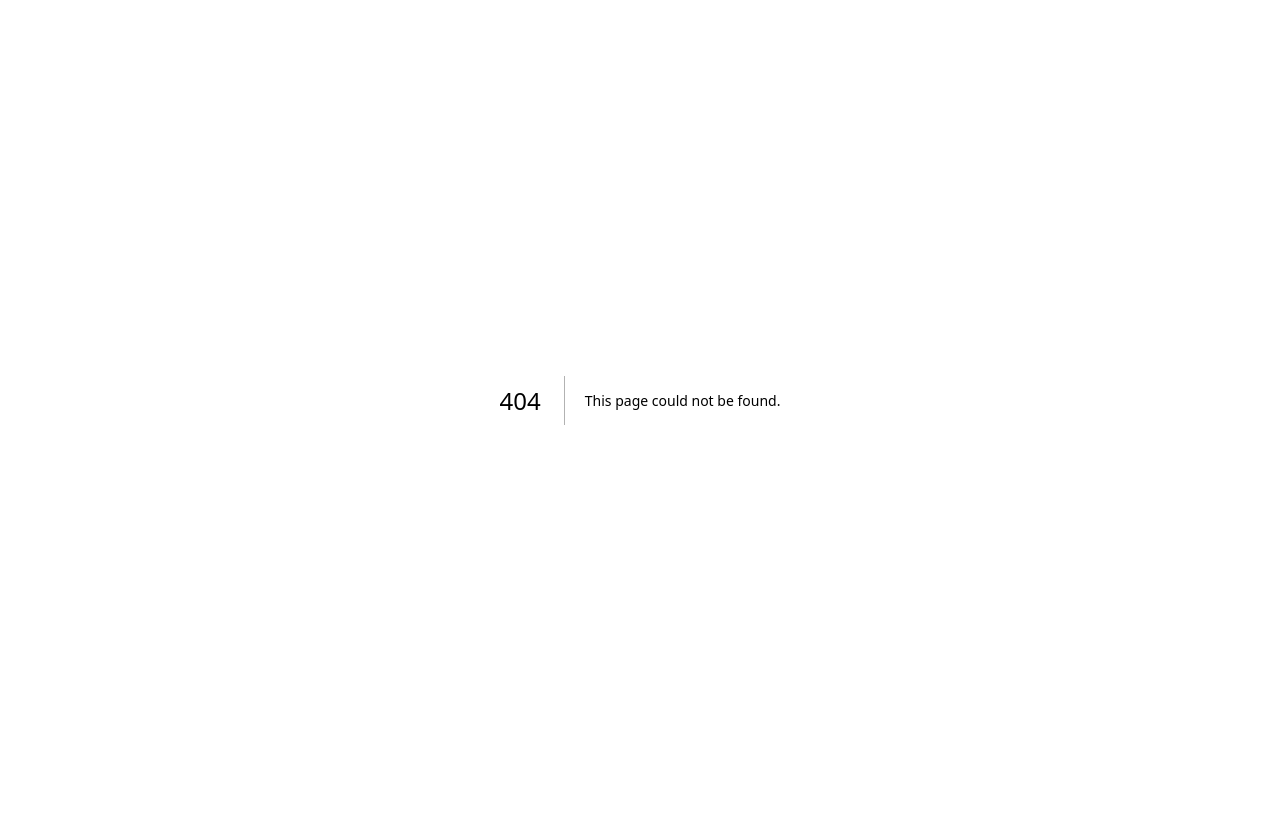
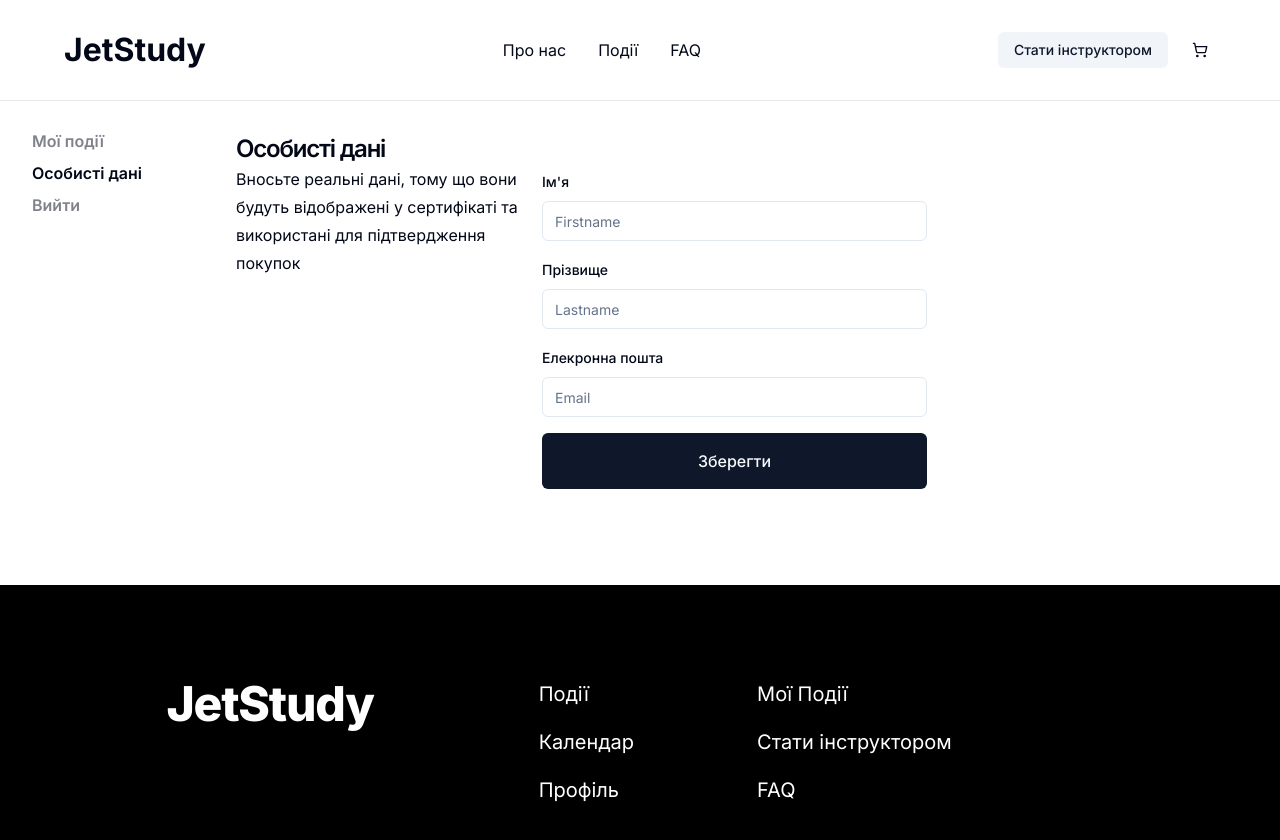
Before and after one commit to MaksymJediOK/jet-study-v2, a Next.js app: page /profile in a window 1280 px wide. Before the commit this address had no page. Shown: the top 840 px of the page. Before the commit the page ends 800 px from the top, so only its background shows below. Built offline with nearby package versions, Linux system fonts and the light colour scheme.

Commit message:
feat(profile): personal info + my events pages

```diff
--- /dev/null
+++ b/app/(profile)/layout.tsx
@@ -0,0 +1,23 @@
+import React from 'react'
+import { Header } from '@/components/Header'
+import { Footer } from '@/components/Footer'
+import { ProfileNavigation } from '@/components/ProfileNavigation'
+
+type ProfileLayoutProps = {
+  children?: React.ReactNode
+}
+
+export default async function ProfileLayout({ children }: ProfileLayoutProps) {
+  return (
+    <div className='flex min-h-screen flex-col'>
+      <Header />
+      <main className='flex-1 mt-8'>
+        <div className='container flex gap-6'>
+          <ProfileNavigation />
+          {children}
+        </div>
+      </main>
+      <Footer />
+    </div>
+  )
+}
--- /dev/null
+++ b/app/(profile)/myevents/page.tsx
@@ -0,0 +1,14 @@
+import { ActiveEventCard } from '@/components/ActiveEventCard'
+
+export default function MyEventsPage() {
+  return (
+    <div className='w-[792px]'>
+      <h3 className='text-2xl font-semibold tracking-tighter mb-4'>Активні події</h3>
+      <div className='flex flex-col gap-4'>
+        <ActiveEventCard />
+        <ActiveEventCard />
+      </div>
+      {/*parallel routes*/}
+    </div>
+  )
+}
--- /dev/null
+++ b/app/(profile)/profile/page.tsx
@@ -0,0 +1,21 @@
+import { ProfileForm } from '@/components/ProfileForm'
+
+export default function ProfilePage() {
+  return (
+    <div>
+      <h3 className='text-2xl font-semibold tracking-tighter'>Особисті дані</h3>
+      <div className='flex gap-6'>
+        <div className='w-[282px]'>
+          <p className='text-base leading-7'>
+            Вносьте реальні дані, тому що вони будуть відображені у сертифікаті та використані для
+            підтвердження покупок
+          </p>
+        </div>
+        <div className='mt-1'>
+          <ProfileForm />
+        </div>
+      </div>
+
+    </div>
+  )
+}
--- /dev/null
+++ b/components/ActiveEventCard/ActiveEventCard.tsx
@@ -0,0 +1,31 @@
+const ActiveEventCard = () => {
+  return (
+    <div className='flex w-full items-center justify-between border-b border-black pb-4 pr-8'>
+      <div className='flex gap-4'>
+        <div className='flex flex-col gap-1'>
+          <h2 className='scroll-m-20 text-xl font-bold leading-7 tracking-tight opacity-80 lg:text-2xl'>
+            24.10
+          </h2>
+          <p className='text-base leading-[19px]'>19:30</p>
+        </div>
+        <div className='mb-2 w-[320px]'>
+          <h3 className='text-base font-medium leading-[19px]'>
+            10 евристик Якоба Нільсона та як їх застосовувати
+          </h3>
+          <div className='mt-2 leading-4'>Воркшоп</div>
+        </div>
+        <div>
+          <h3 className='text-base font-medium leading-[19px]'>Оплачено</h3>
+          {/*conditional*/}
+          <div className='mt-2 leading-4'>20.10, сума 350.00 ₴ </div>
+        </div>
+      </div>
+      <div className='flex flex-col gap-4'>
+        <p className='leading-4 underline'>Місце проведення</p>
+        <p className='leading-4 underline'>Запис події</p>
+      </div>
+    </div>
+  )
+}
+
+export { ActiveEventCard }
--- /dev/null
+++ b/components/ActiveEventCard/index.ts
@@ -0,0 +1 @@
+export * from './ActiveEventCard'
--- a/components/Header/Header.tsx
+++ b/components/Header/Header.tsx
@@ -1,10 +1,11 @@
 import './Header.scss'
 import { Button } from '@/components/ui/button'
 import { ShoppingCart } from 'lucide-react'
+import Link from 'next/link'
 
 const Header = () => {
   return (
-    <header className='px-16 py-[30px] border-solid border-b-[1px] border-gray-200'>
+    <header className='border-b-[1px] border-solid border-gray-200 px-16 py-[30px]'>
       <nav className='flex items-center justify-between'>
         <span className='header-text'>JetStudy</span>
         <ul className='flex'>
@@ -15,7 +16,9 @@ const Header = () => {
         <div className='flex items-center gap-4'>
           <Button variant='secondary'>Стати інструктором</Button>
           <div className='p-2'>
-            <ShoppingCart size={16} />
+            <Link href='/profile' className='no-underline'>
+              <ShoppingCart size={16} />
+            </Link>
           </div>
         </div>
       </nav>
--- /dev/null
+++ b/components/ProfileForm/ProfileForm.tsx
@@ -0,0 +1,73 @@
+'use client'
+
+import { formSchema, type ProfileType } from './formSchema'
+import { useForm } from 'react-hook-form'
+import { zodResolver } from '@hookform/resolvers/zod'
+import { Button } from '@/components/ui/button'
+import { Form, FormControl, FormField, FormItem, FormLabel, FormMessage } from '@/components/ui/form'
+import { Input } from '@/components/ui/input'
+
+const ProfileForm = () => {
+  const form = useForm<ProfileType>({
+    resolver: zodResolver(formSchema),
+    defaultValues: {
+      firstname: '',
+      lastname: '',
+      email: '',
+    },
+  })
+
+  const onSubmit = (values: ProfileType) => {
+    console.log(values)
+  }
+  return (
+    <Form {...form}>
+      <form onSubmit={form.handleSubmit(onSubmit)} className='flex flex-col gap-4 w-[385px]'>
+        <FormField
+          control={form.control}
+          name='firstname'
+          render={({ field }) => (
+            <FormItem>
+              <FormLabel>Ім&apos;я</FormLabel>
+              <FormControl>
+                <Input placeholder='Firstname' {...field} />
+              </FormControl>
+              <FormMessage />
+            </FormItem>
+          )}
+        />
+        <FormField
+          control={form.control}
+          name='lastname'
+          render={({ field }) => (
+            <FormItem>
+              <FormLabel>Прізвище</FormLabel>
+              <FormControl>
+                <Input placeholder='Lastname' {...field} />
+              </FormControl>
+              <FormMessage />
+            </FormItem>
+          )}
+        />
+        <FormField
+          control={form.control}
+          name='email'
+          render={({ field }) => (
+            <FormItem>
+              <FormLabel>Елекронна пошта</FormLabel>
+              <FormControl>
+                <Input placeholder='Email' {...field} />
+              </FormControl>
+              <FormMessage />
+            </FormItem>
+          )}
+        />
+        <Button type='submit' className='h-[56px] py-4 text-base leading-6'>
+          Зберегти
+        </Button>
+      </form>
+    </Form>
+  )
+}
+
+export { ProfileForm }
--- /dev/null
+++ b/components/ProfileForm/formSchema.ts
@@ -0,0 +1,21 @@
+import { z } from 'zod'
+
+export const formSchema = z.object({
+  firstname: z
+    .string()
+    .min(3, {
+      message: 'Firstname must be at least 3 characters.',
+    })
+    .max(25)
+    .optional(),
+  lastname: z
+    .string()
+    .min(3, {
+      message: 'Lastname must be at least 3 characters.',
+    })
+    .max(25)
+    .optional(),
+  email: z.string().email('Incorrect email').optional(),
+})
+
+export type ProfileType = z.infer<typeof formSchema>
--- /dev/null
+++ b/components/ProfileForm/index.ts
@@ -0,0 +1 @@
+export * from './ProfileForm'
--- /dev/null
+++ b/components/ProfileNavigation/ProfileNavigation.tsx
@@ -0,0 +1,34 @@
+'use client'
+import { usePathname } from 'next/navigation'
+import { ProfileLinks } from '@/types/constants'
+import Link from 'next/link'
+import { clsx } from 'clsx'
+
+const ProfileNavigation = () => {
+  const pathName = usePathname()
+  return (
+    <div className='flex w-[180px] flex-col gap-4'>
+      <Link
+        href='myevents'
+        className={clsx(
+          'text-base font-semibold leading-4 no-underline',
+          pathName === ProfileLinks.MyEvents ? 'opacity-100' : 'opacity-50',
+        )}
+      >
+        Мої події
+      </Link>
+      <Link
+        href='profile'
+        className={clsx(
+          'text-base font-semibold leading-4 no-underline',
+          pathName === ProfileLinks.PersonalInfo ? 'opacity-100' : 'opacity-50',
+        )}
+      >
+        Особисті дані
+      </Link>
+      <h4 className='text-base font-semibold leading-4 opacity-50'>Вийти</h4>
+    </div>
+  )
+}
+
+export { ProfileNavigation }
--- /dev/null
+++ b/components/ProfileNavigation/index.ts
@@ -0,0 +1 @@
+export * from './ProfileNavigation'
--- /dev/null
+++ b/types/constants.ts
@@ -0,0 +1,4 @@
+export enum ProfileLinks {
+  MyEvents= '/myevents',
+  PersonalInfo = '/profile'
+}
```
